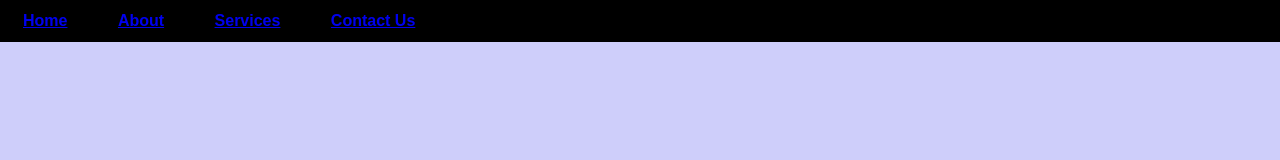
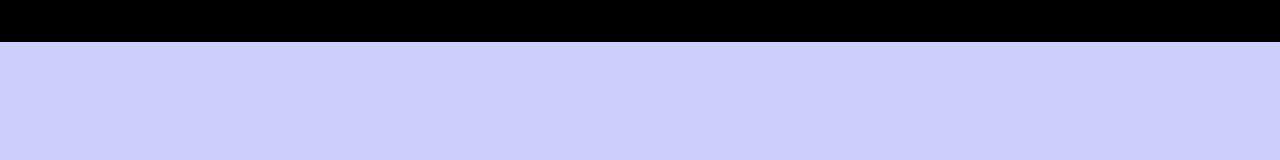
Before and after one commit to MEETSUTHAR9406/fullstack-journey, a plain HTML site: page HTML/Exercise4.html in a window 1280 px wide. Drawn offline with Linux system fonts and the light colour scheme.

Commit message:
Updated Exercise4.html

```diff
--- a/HTML/Exercise4.html
+++ b/HTML/Exercise4.html
@@ -12,10 +12,10 @@
     <header>
         <nav>
             <ul>
-                <li><a href="/">Home</a></li>
-                <li><a href="/">About</a></li>
-                <li><a href="/">Services</a></li>
-                <li><a href="/">Contact Us</a></li>
+                <li>Home</li>
+                <li>About</li>
+                <li>Services</li>
+                <li>Contact Us</li>
             </ul>
         </nav>
     </header>
```
